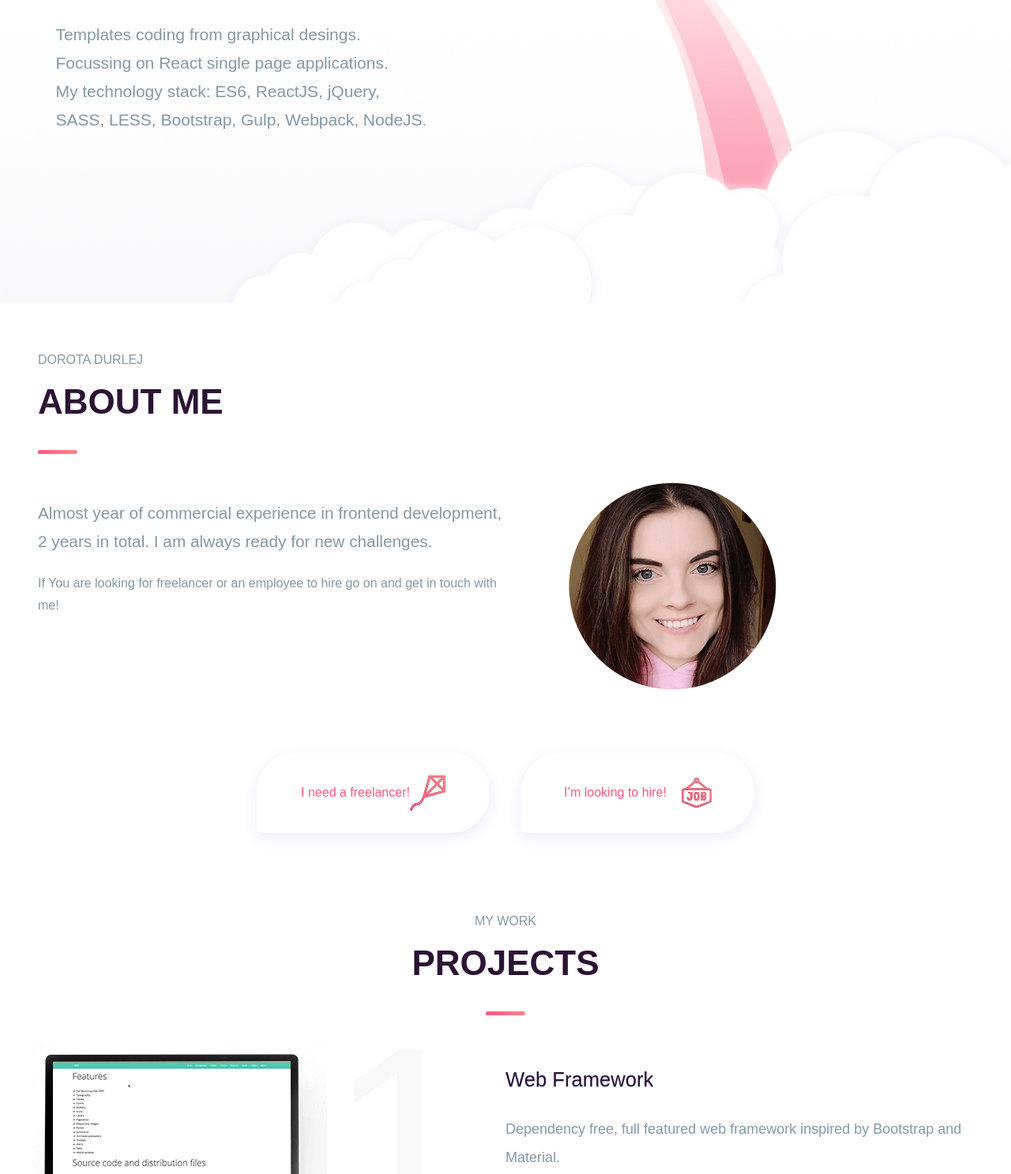
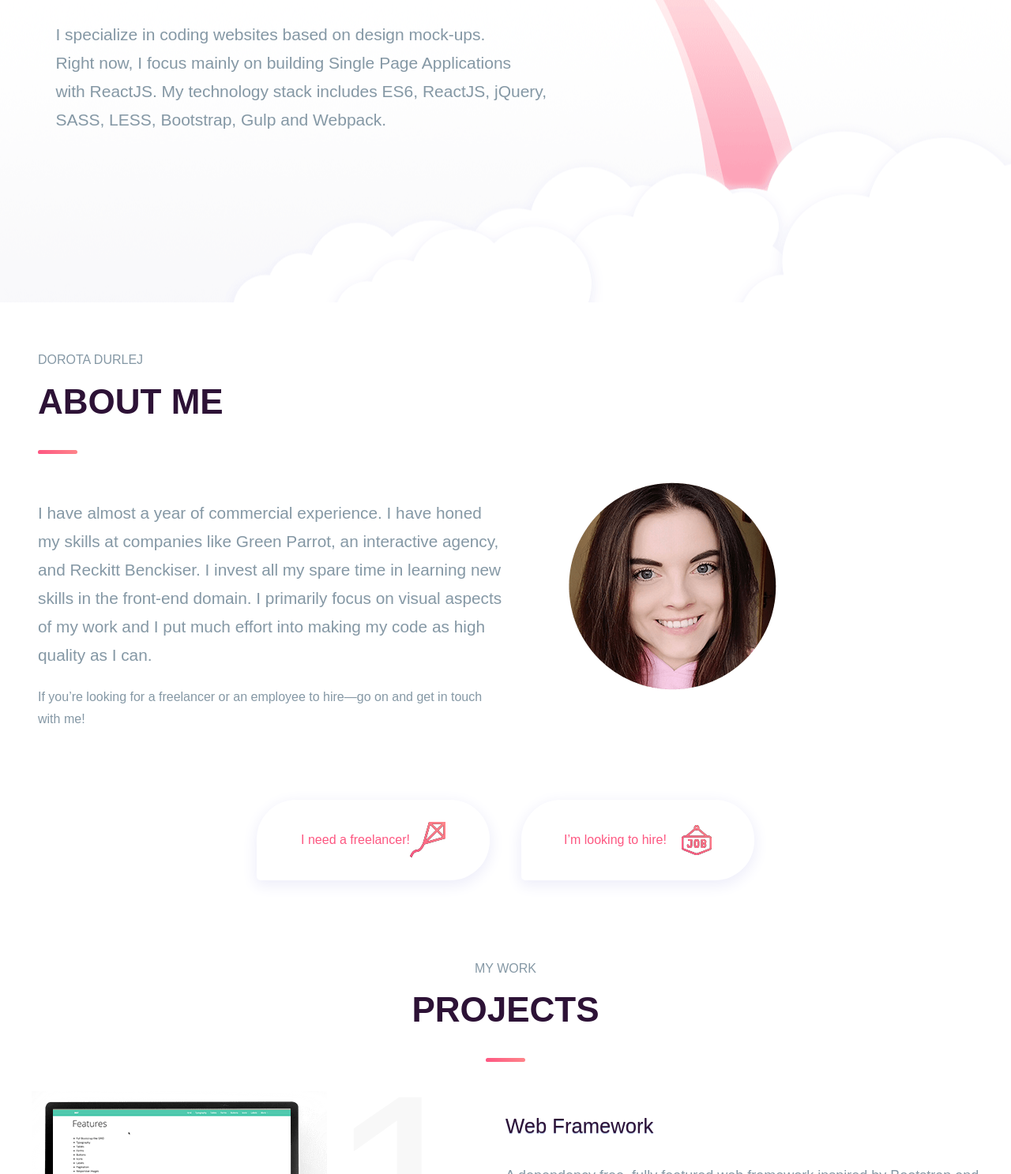
Before and after one commit to dodi-dodi/dodi-dodi.github.io, a website with bundled scripts: page index.html in a window 1280 px wide. Shown: the part 513-2000 px from the top of the page at 79% size. Built offline with nearby package versions, Linux system fonts and the light colour scheme; a web font is replaced by a local one.

Commit message:
update copy

```diff
--- a/index.html
+++ b/index.html
@@ -65,10 +65,10 @@
         Front-end Developer.
       </h1>
       <p class="hero__description">
-        Templates coding from graphical desings.<br>
-        Focussing on React single page applications.<br>
-        My technology stack: ES6, ReactJS, jQuery,<br>
-        SASS, LESS, Bootstrap, Gulp, Webpack, NodeJS.
+        I specialize in coding websites based on design mock-ups. <br>
+        Right now, I focus mainly on building Single Page Applications <br>
+        with ReactJS. My technology stack includes ES6, ReactJS, jQuery, <br>
+        SASS, LESS, Bootstrap, Gulp and Webpack.
       </p>
     </div>
   </div>
@@ -81,11 +81,13 @@
     <div class="about__content">
       <div class="about__text">
         <p class="about__description about__description--large">
-          Almost year of commercial experience in frontend development,
-          2 years in total. I am always ready for new challenges.
+          I have almost a year of commercial experience. I have honed my skills at companies like Green Parrot, an
+          interactive agency, and Reckitt Benckiser. I invest all my spare time in learning new skills in the front-end
+          domain. I primarily focus on visual aspects of my work and I put much effort into making my code as high
+          quality as I can.
         </p>
         <p class="about__description about__description--small">
-          If You are looking for freelancer or an employee to hire go on and get in touch with me!
+          If you’re looking for a freelancer or an employee to hire—go on and get in touch with me!
         </p>
       </div>
       <div class="about__image">
--- a/js/script.js
+++ b/js/script.js
@@ -45,35 +45,35 @@ function renderTemplate(tag, context) {
 const projects = [
   {
     title: 'Web Framework',
-    description: 'Dependency free, full featured web framework inspired by Bootstrap and Material.',
+    description: 'A dependency free, fully featured web framework inspired by Bootstrap and Material.',
     github: 'https://github.com/dodi-dodi/framework',
     demo: 'https://dodi-dodi.com/framework/',
     image: 'web-framework.png',
   },
   {
     title: 'Picture perfect',
-    description: 'My work example of single page website coded with SASS only.',
+    description: 'My example of single page website coded with SASS only.',
     github: 'https://github.com/dodi-dodi/picture_perfect',
     demo: 'https://dodi-dodi.com/picture_perfect/',
     image: 'picture_perfect.png',
   },
   {
     title: 'Weather app',
-    description: 'Another hot day, and you already have enough of it? Check forecast for next five days!',
+    description: 'Another hot day… are you fed up with them already? Check the five day forecast!',
     github: 'https://github.com/dodi-dodi/weather',
     demo: null,
     image: 'weather_app.png',
   },
   {
     title: 'Kanban board',
-    description: 'Keep track of your tasks in Kanban board. Add, remove and move around task cards.',
+    description: 'Keep track of your tasks on a Kanban board. Add, remove and move task cards around.',
     github: 'https://github.com/dodi-dodi/kanban',
     demo: 'https://dodi-dodi.com/kanban/',
     image: 'kanban_board.png',
   },
   {
     title: 'Tic Tac Toe',
-    description: 'A Player vs Player game from our childhood. Written in ReactJS and best practices in mind.',
+    description: 'A Player vs Player game from our childhood. Written in ReactJS and with the best practices in mind.',
     github: 'https://github.com/dodi-dodi/tic-tac-toe',
     demo: 'https://dodi-dodi.com/tic-tac-toe/',
     image: 'tic-tac-toe.png',
```
